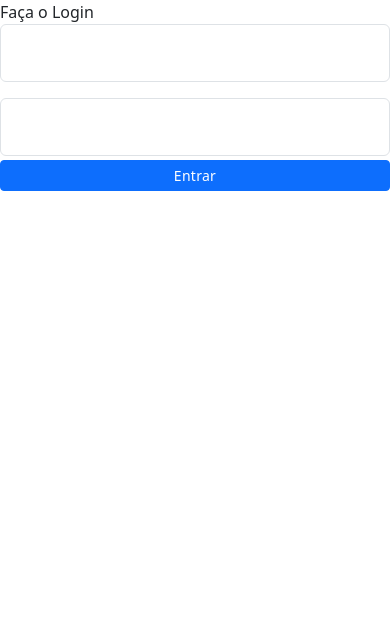
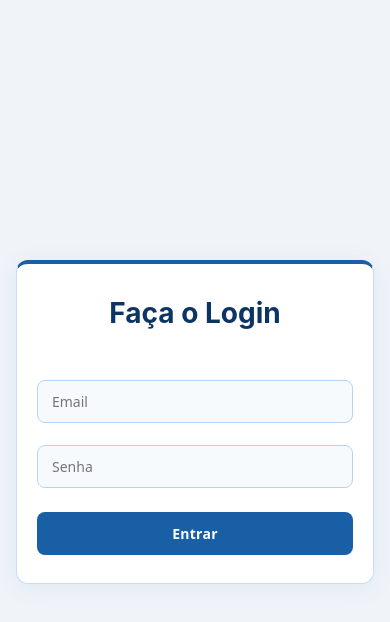
Before and after one commit to krz1128/pi-corretores, a Next.js app: page /login in a window 390 px wide. Shown: the top 622 px of the page. Built offline with nearby package versions, Linux system fonts and the light colour scheme; no server answers; the database is empty.

Commit message:
página login css feito

```diff
--- a/app/login/login.css
+++ b/app/login/login.css
@@ -1,83 +1,41 @@
 /* =============================================
-   cadastro_usuario.css — ImobConnect
+   login.css — ImobConnect
    Tema corporativo — paleta azul
    ============================================= */
 
-.menuSuperior {
+.loginCadastro {
+  font-family: 'Inter', 'Segoe UI', sans-serif;
+  font-size: 1.75rem;
+  font-weight: 700;
+  color: #0c3464;
+  text-align: center;
+  margin-bottom: 24px;
+}
+
+.loginContainer {
   min-height: 100vh;
   background-color: #f0f4f9;
   display: flex;
   align-items: center;
   justify-content: center;
   padding: 40px 16px;
-  font-family: 'Inter', 'Segoe UI', sans-serif;
 }
 
-.menuLateral {
+.loginForm {
   background: #ffffff;
   border: 1px solid #c8ddf5;
   border-top: 4px solid #185fa5;
   border-radius: 12px;
-  padding: 36px 64px;      /* padding lateral generoso */
+  padding: 36px 64px;
   width: 100%;
-  max-width: 700px;        /* bem mais largo */
+  max-width: 500px;
   box-shadow: 0 4px 24px rgba(24, 95, 165, 0.08);
-}
-
-.menuLateral .text-center.mt-5 {
-  margin-top: 0 !important;
-  margin-bottom: 20px;
-}
-
-.menuLateral h1 {
-  font-size: 1.75rem !important;
-  font-weight: 700;
-  color: #0c3464;
-  margin: 0;
-}
-
-form {
   display: flex;
   flex-direction: column;
-  gap: 2px;
-}
-
-label {
-  font-size: 13px;
-  font-weight: 500;
-  color: #1a2b45;
-  display: block;
-}
-
-/* inputs em grid 2 colunas para aproveitar a largura */
-form > label:nth-child(-n+6) {
-  display: inline-flex;
-  flex-direction: column;
-  width: 48%;
-}
-
-form {
-  display: flex;
-  flex-direction: row;
-  flex-wrap: wrap;
   gap: 16px;
 }
 
-/* último campo (senha) e botão ocupam linha inteira */
-form > label:last-of-type,
-form > br,
-button {
-  width: 100%;
-}
-
-form > br {
-  display: none;
-}
-
-.inputNome,
-.inputEmail,
-.inputTelefone,
-.inputSenha {
+.loginForm input {
   width: 100%;
   padding: 10px 14px;
   margin-top: 6px;
@@ -87,23 +45,20 @@ form > br {
   color: #1a2b45;
   background-color: #f7fafd;
   outline: none;
-  transition: border-color 0.18s, box-shadow 0.18s;
+  transition: border-color 0.18s, box-shadow 0.18s, background-color 0.18s;
   box-sizing: border-box;
 }
 
-.inputNome:focus,
-.inputEmail:focus,
-.inputTelefone:focus,
-.inputSenha:focus {
+.loginForm input:focus {
   border-color: #185fa5;
   box-shadow: 0 0 0 3px rgba(24, 95, 165, 0.12);
   background-color: #ffffff;
 }
 
-button {
+.loginForm button {
   width: 100%;
   padding: 11px;
-  margin-top: 4px;
+  margin-top: 8px;
   background-color: #185fa5;
   color: #ffffff;
   font-size: 14px;
@@ -115,25 +70,17 @@ button {
   transition: background-color 0.18s, transform 0.12s, box-shadow 0.18s;
 }
 
-button:hover {
+.loginForm button:hover {
   background-color: #0c3464;
   box-shadow: 0 4px 14px rgba(12, 52, 100, 0.2);
 }
 
-button:active {
+.loginForm button:active {
   transform: scale(0.97);
 }
 
-hr {
-  display: none;
-}
-
 @media (max-width: 600px) {
-  .menuLateral {
+  .loginForm {
     padding: 28px 20px;
   }
-
-  form > label:nth-child(-n+6) {
-    width: 100%;
-  }
 }
--- a/app/login/page.js
+++ b/app/login/page.js
@@ -73,19 +73,24 @@ export default function Login() {
 
 
     return (
-        <div>
-            <div class="loginCadastro"> Faça o Login</div>
-            <div class="form-floating mb-3">
-                <input onChange={e => alteraNome(e.target.value)} type="email" class="form-control" id="floatingInput" placeholder="name@example.com" />
+        <div className="loginContainer">
+            <div className="loginForm">
+                <div className="loginCadastro">Faça o Login</div>
 
+                <input
+                    onChange={e => alteraNome(e.target.value)}
+                    type="email"
+                    placeholder="Email"
+                />
+
+                <input
+                    onChange={e => alteraSenha(e.target.value)}
+                    type="password"
+                    placeholder="Senha"
+                />
+
+                <button type="button" onClick={autenticar}>Entrar</button>
             </div>
-            <div class="form-floating">
-                <input onChange={e => alteraSenha(e.target.value)} type="password" class="form-control" id="floatingPassword" placeholder="Senha" />
-
-            </div>
-
-
-            <button type="button" class="btn btn-primary btn-sm" onClick={autenticar}>Entrar</button>
         </div>
     )
 }
```
